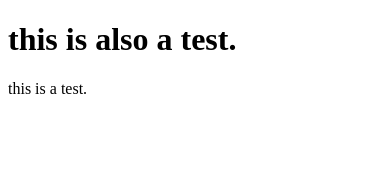
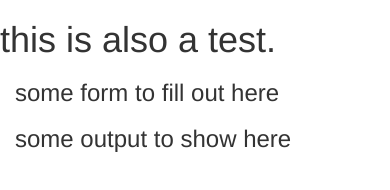
Before and after one commit to steve-schneider99/poker_js, a plain HTML site: page index.html in a window 390 px wide. Drawn offline with nearby package versions, Linux system fonts and the light colour scheme.

Commit message:
foundation html for fun

```diff
--- a/index.html
+++ b/index.html
@@ -3,9 +3,15 @@
   <head>
     <meta charset="utf-8">
     <title>Poker Test</title>
+    <link rel="stylesheet" href="https://maxcdn.bootstrapcdn.com/bootstrap/3.3.6/css/bootstrap.min.css" integrity="sha384-1q8mTJOASx8j1Au+a5WDVnPi2lkFfww">
   </head>
   <body>
     <h1>this is also a test.</h1>
-    this is a test.
+    <div class="col-md-4">
+      <h3>some form to fill out here</h3>
+    </div>
+    <div class="col-md-8">
+      <h3>some output to show here</h3>
+    </div>
   </body>
 </html>
```
